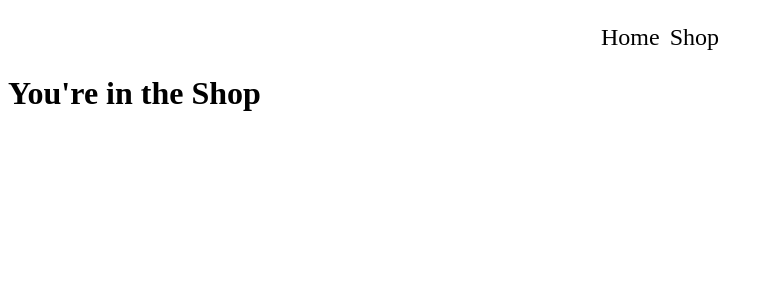
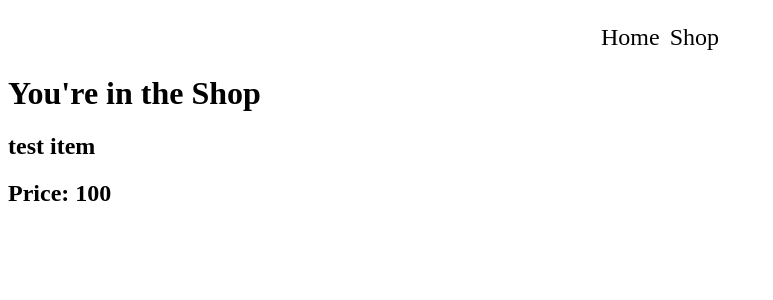
Before and after one commit to rhkim1292/shopping-cart, a React (Create React App) app: page /shop in a window 1280 px wide. Shown: the top 300 px of the page, without its empty margins (0-773 px from the left). Built offline with nearby package versions, Linux system fonts and the light colour scheme.

Commit message:
Add a test item to App and render in Shop

```diff
--- a/src/App.js
+++ b/src/App.js
@@ -1,16 +1,37 @@
 import Navbar from './components/Navbar';
 import { Route, Routes, BrowserRouter as Router } from 'react-router-dom';
+import { useState, useEffect } from 'react';
 import Home from './components/Home';
 import Shop from './components/Shop';
 
 function App() {
+	const [cart, setCart] = useState([]);
+	const [shopItems, setShopItems] = useState([
+		{
+			name: 'test item',
+			price: 100,
+		},
+	]);
+
+	// setShopItems(
+	// 	shopItems.concat([
+	// 		{
+	// 			name: 'test item',
+	// 			price: 100,
+	// 		},
+	// 	])
+	// );
+
 	return (
 		<div className="app">
 			<Router basename={`/${process.env.PUBLIC_URL}`}>
 				<Navbar />
 				<Routes>
 					<Route path="/" element={<Home />} />
-					<Route path="shop" element={<Shop />} />
+					<Route
+						path="shop"
+						element={<Shop shopItems={shopItems} />}
+					/>
 				</Routes>
 			</Router>
 		</div>
--- /dev/null
+++ b/src/components/Item.js
@@ -0,0 +1,10 @@
+function Item(props) {
+	return (
+		<div className="item-container">
+			<h2>{props.item.name}</h2>
+			<h2>Price: {props.item.price}</h2>
+		</div>
+	);
+}
+
+export default Item;
--- a/src/components/Shop.js
+++ b/src/components/Shop.js
@@ -1,7 +1,12 @@
-function Shop() {
+import Item from './Item';
+
+function Shop(props) {
 	return (
 		<div className="shop-container">
 			<h1>You're in the Shop</h1>
+			{props.shopItems.map((currItem, idx) => {
+				return <Item key={currItem.name} item={currItem} />;
+			})}
 		</div>
 	);
 }
```
Also changed, not shown: 1 other file (tests, documents, lock files or other folders).
